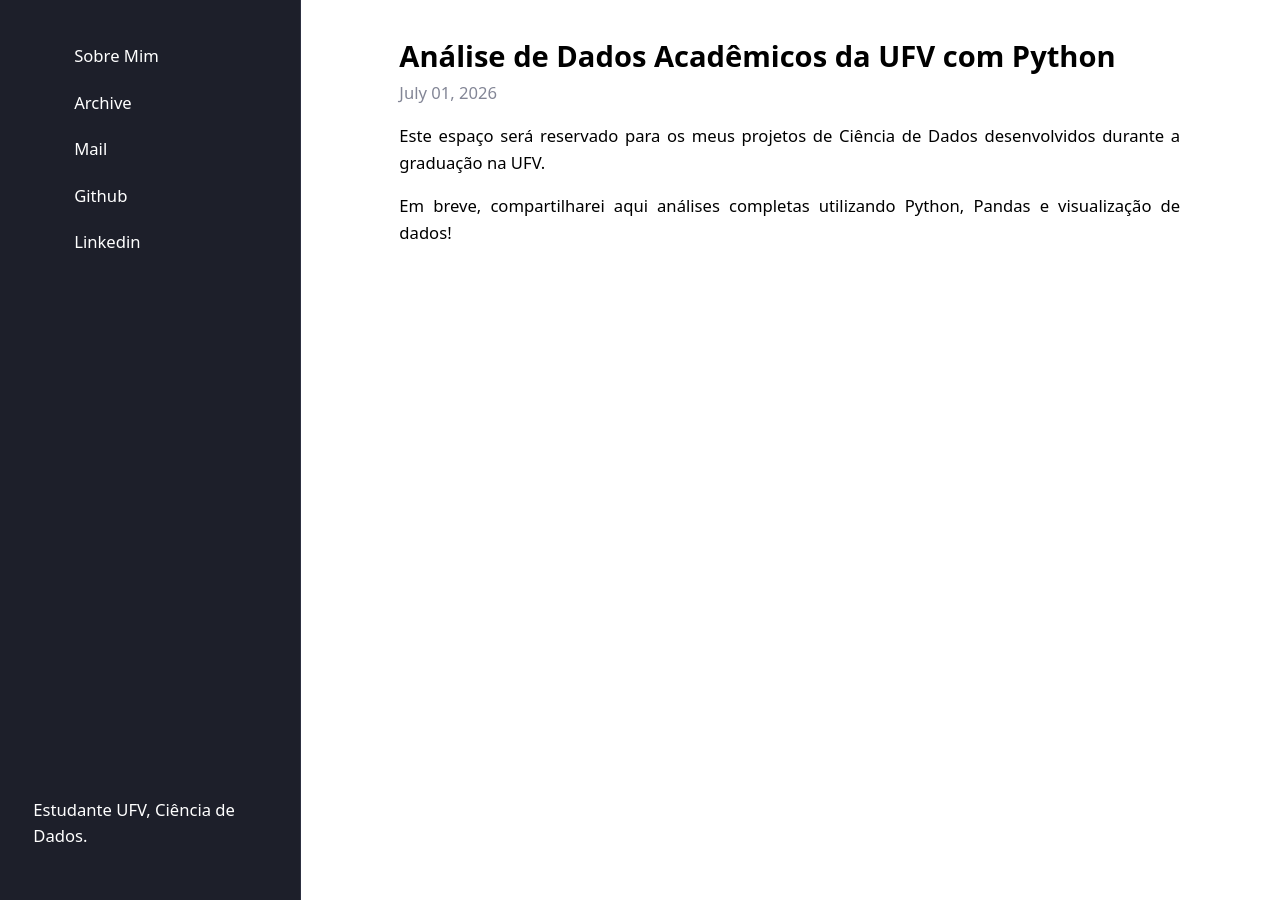
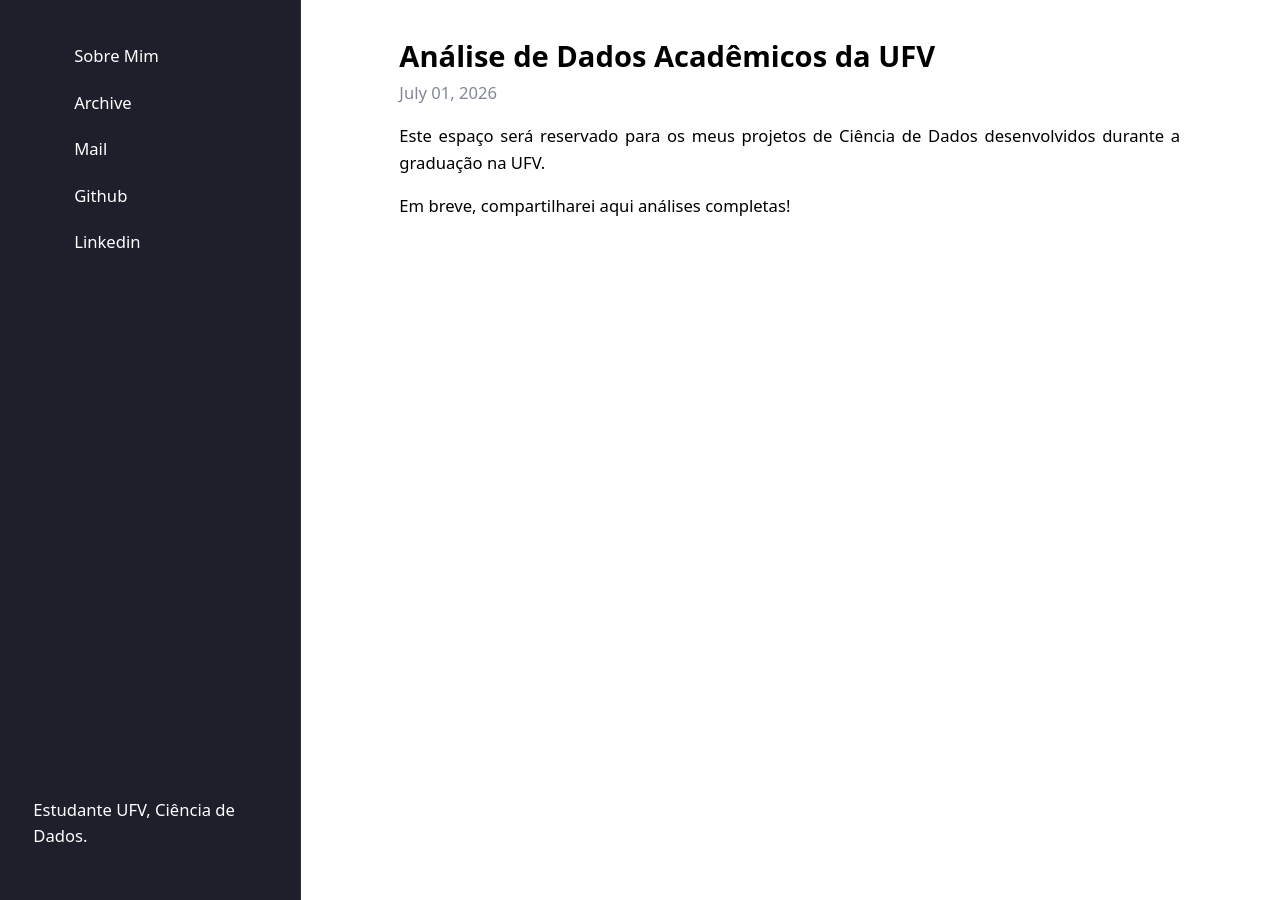
Before and after one commit to joaobsantos-lgtm/joaobsantos-lgtm.github.io, a Jekyll site: the page built from _posts/2026-07-01-projeto-analise-dados.md, in a window 1280 px wide. Built offline with Jekyll 4.4.1, drawn with Linux system fonts in a browser that asks for light colours.

Commit message:
Update 2026-07-01-projeto-analise-dados.md

```diff
--- a/_posts/2026-07-01-projeto-analise-dados.md
+++ b/_posts/2026-07-01-projeto-analise-dados.md
@@ -1,8 +1,8 @@
 ---
-title: "Análise de Dados Acadêmicos da UFV com Python"
+title: "Análise de Dados Acadêmicos da UFV"
 layout: post
 ---
 
 Este espaço será reservado para os meus projetos de Ciência de Dados desenvolvidos durante a graduação na UFV.
 
-Em breve, compartilharei aqui análises completas utilizando Python, Pandas e visualização de dados!
+Em breve, compartilharei aqui análises completas!
```
